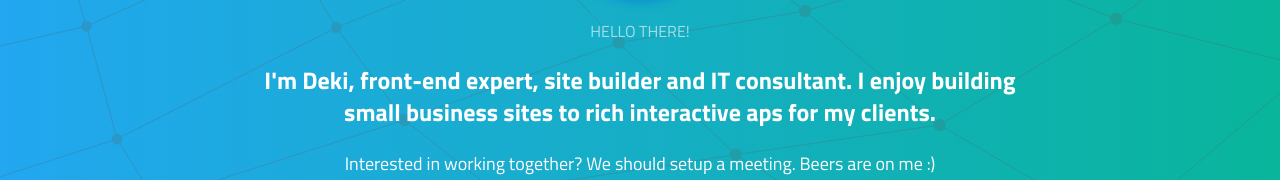
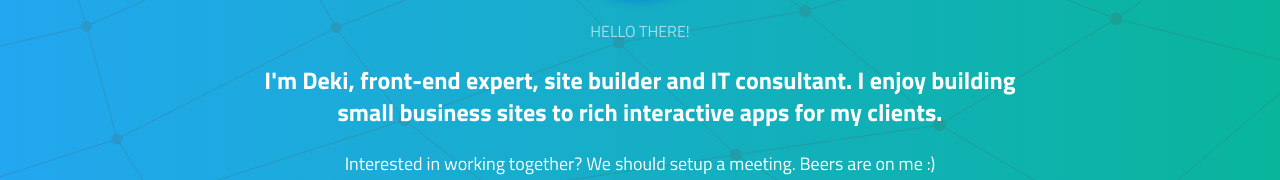
Before and after one commit to dekisha/dejanaleksic, a website: page index.html in a window 1280 px wide. Shown: the part 308-488 px from the top of the page. Drawn offline with Linux system fonts and the light colour scheme.

Commit message:
Fixed typos

```diff
--- a/index.html
+++ b/index.html
@@ -18,7 +18,7 @@
     <div class="c-info">
       <img class="c-info__headshot" src="Deki.jpg" title="Dejan Aleksic" alt="Dejan Aleksic" />
       <div class="c-info__tag">HELLO THERE!</div>
-      <h1 class="c-info__title"><a href="http://dejanaleksic.com" title="Dejan Aleksic | Drupal Front-End developer from Novi Sad, Serbia">I'm Deki, front-end expert, site builder and IT consultant. I enjoy building small business sites to rich interactive aps for my clients.</a></h1>
+      <h1 class="c-info__title"><a href="https://dejanaleksic.com" title="Dejan Aleksic | Drupal Front-End developer from Novi Sad, Serbia">I'm Deki, front-end expert, site builder and IT consultant. I enjoy building small business sites to rich interactive apps for my clients.</a></h1>
       <h2 class="c-info__subtitle">Interested in working together? We should setup a meeting. Beers are on me :)</h2>
       <a class="c-btn" href="mailto:dekisha007@gmail.com">Claim that beer.</a>
     </div>
```
